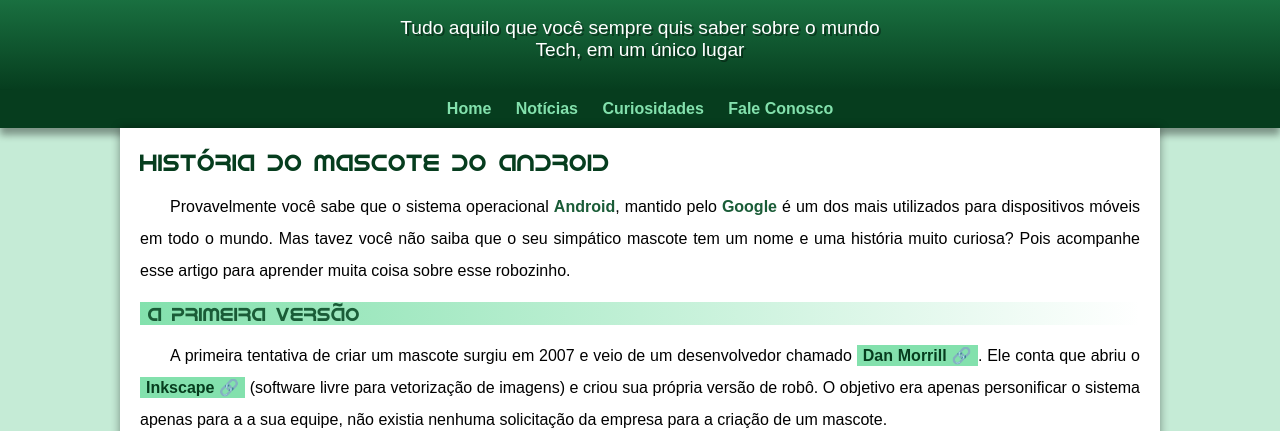
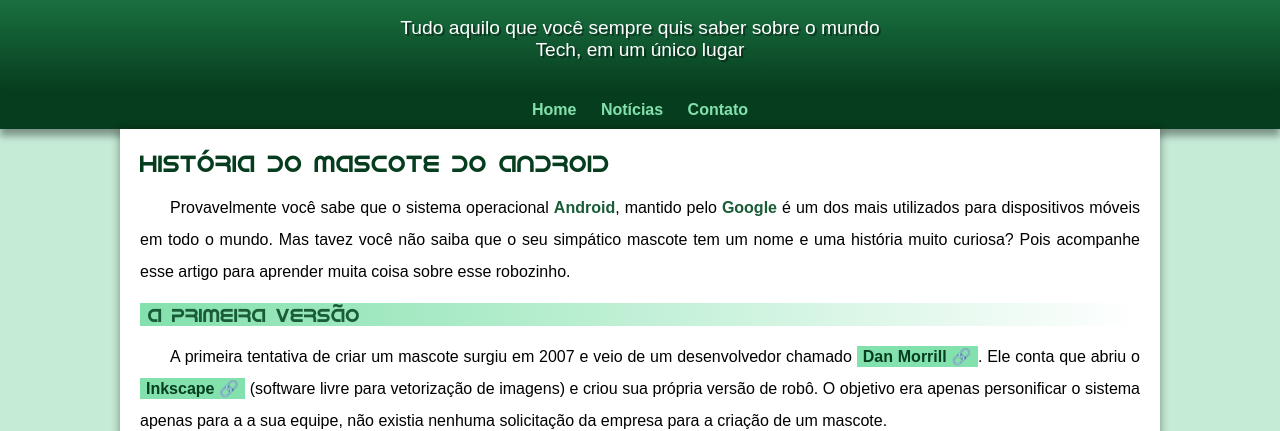
Before and after one commit to alcantaraluan/projeto-android, a plain HTML site: page index.html in a window 1280 px wide. Shown: the part 100-531 px from the top of the page. Drawn offline with Linux system fonts and the light colour scheme.

Commit message:
problema de padding corrigido

```diff
--- a/css/style.css
+++ b/css/style.css
@@ -59,7 +59,7 @@
     padding-right: 10px;
     padding-left: 10px;
     margin: auto;
-    margin-bottom: 20px;
+    padding-bottom: 30px;
     text-shadow: 2px 2px 0px rgba(0, 0, 0, 0.397);
 }
 
--- a/index.html
+++ b/index.html
@@ -16,8 +16,7 @@
     <nav>
         <a href="#">Home</a>
         <a href="#">Notícias</a>
-        <a href="#">Curiosidades</a>
-        <a href="#">Fale Conosco</a>
+        <a href="#">Contato</a>
     </nav>
     <main>
         <article>
```
